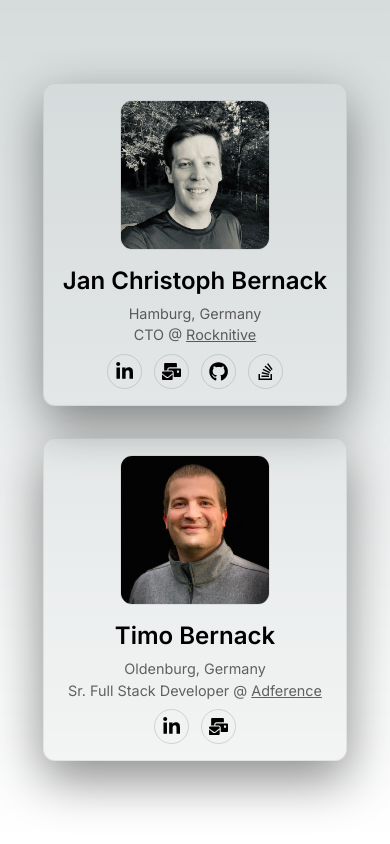
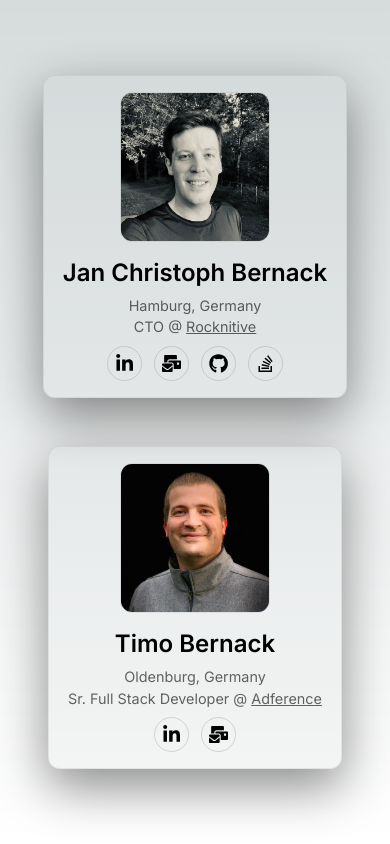
Before and after one commit to bernack/bernack.github.io, a Next.js app: page / in a window 390 px wide. Built offline with nearby package versions, Linux system fonts and the light colour scheme.

Commit message:
fix safari mobile aka IE6

```diff
--- a/pages/index.tsx
+++ b/pages/index.tsx
@@ -16,8 +16,6 @@ export default function Home() {
         <link rel="icon" href="/favicon.ico" />
       </Head>
       <main className={styles.main}>
-
-        <div className={styles.profileList}>
         <div className={styles.profile}>
           <Image
             alt="Profile picture of Jan Christoph Bernack"
@@ -84,7 +82,6 @@ export default function Home() {
             </ul>
           </div>
         </div>
-        </div>
 
         {/*<div className={styles.grid}>*/}
         {/*  <a*/}
--- a/styles/Home.module.css
+++ b/styles/Home.module.css
@@ -4,12 +4,7 @@
     justify-content: center;
     align-items: center;
     padding: 2rem;
-    min-height: 100vh;
-}
-
-.profileList {
-    display: flex;
-    flex-direction: column;
+    min-height: 100svh;
     gap: 3rem;
 }
 
```
Lines whose indentation alone changed are shown as unchanged.
